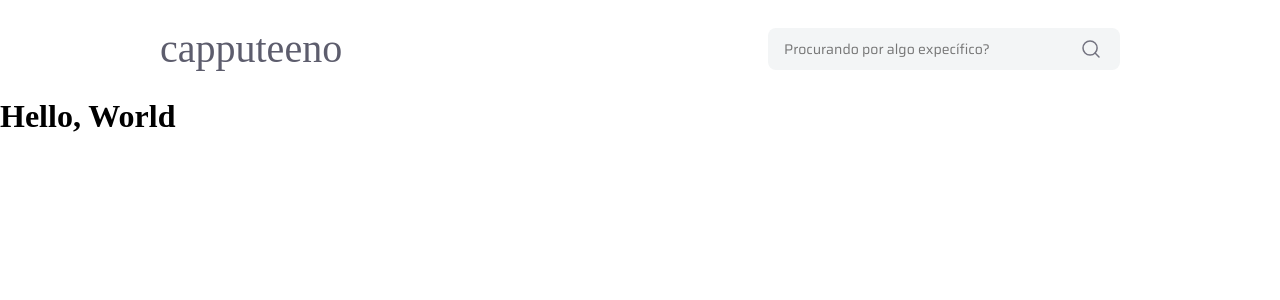
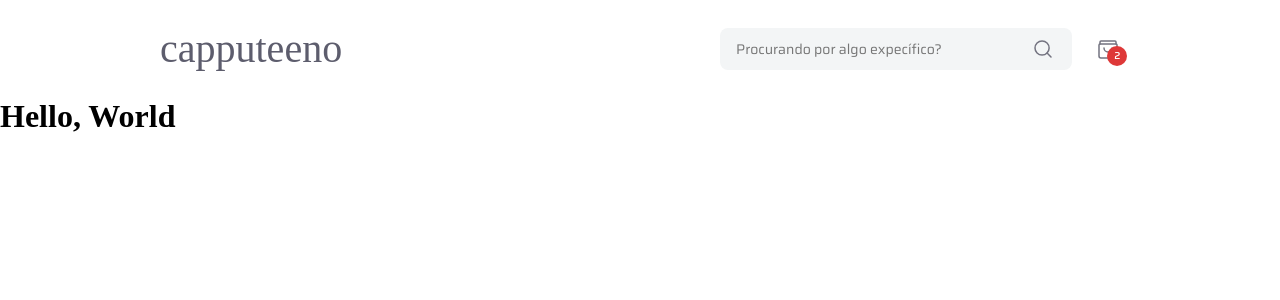
Before and after one commit to walefy/frontend-challenge-capputeeno, a React (Vite) app: page / in a window 1280 px wide. Shown: the top 300 px of the page. Built offline with nearby package versions, Linux system fonts and the light colour scheme; a web font is replaced by a local one.

Commit message:
feat/botão de carrinho adicionado

```diff
--- a/src/App.css
+++ b/src/App.css
@@ -10,5 +10,5 @@
 :root {
   --bg-secondary: #F3F5F6;
   --dark-color: #737380;
-
+  --delete-color: #DE3838;
 }
--- a/src/components/HeaderBar.tsx
+++ b/src/components/HeaderBar.tsx
@@ -1,5 +1,6 @@
 import { styled } from 'styled-components';
 import { InputWithSearchIcon } from './Input';
+import { ShoppingBagIcon } from './IconsComponets';
 
 const HeaderContainer = styled.header`
   display: flex;
@@ -18,11 +19,59 @@ const Logo = styled.a`
   text-decoration: none;
 `
 
+const InputAndBagContainer = styled.div`
+  display: flex;
+  justify-content: center;
+  align-items: center;
+  column-gap: 24px;
+`;
+
+const BagButton = styled.button`
+  line-height: 0;
+  border: none;
+  outline: none;
+  background-color: transparent;
+  cursor: pointer;
+
+  position: relative;
+  display: flex;
+  justify-content: center;
+  align-items: center;
+`;
+
+const DotCount = styled.span`
+  display: flex;
+  justify-content: center;
+  align-items: center;
+  position: absolute;
+  background-color: var(--delete-color);
+  top: 80%;
+  right: -30%;
+  padding: 5px;
+  transform: translateY(-50%);
+  width: 20px;
+  height: 20px;
+  border-radius: 100%;
+
+  font-family: Saira;
+  font-size: 10px;
+  font-weight: 500;
+  line-height: 26px;
+  letter-spacing: 0em;
+  color: white;
+`;
 export function HeaderBar() {
+  const countProducts = ['', ''];
   return (
     <HeaderContainer>
       <Logo>capputeeno</Logo>
-      <InputWithSearchIcon placeholder="Procurando por algo expecífico?" />
+      <InputAndBagContainer>
+        <InputWithSearchIcon placeholder="Procurando por algo expecífico?" />
+        <BagButton>
+          <ShoppingBagIcon />
+          {countProducts.length > 0 && <DotCount>{countProducts.length}</DotCount>}
+        </BagButton>
+      </InputAndBagContainer>
     </HeaderContainer>
   );
 }
```
